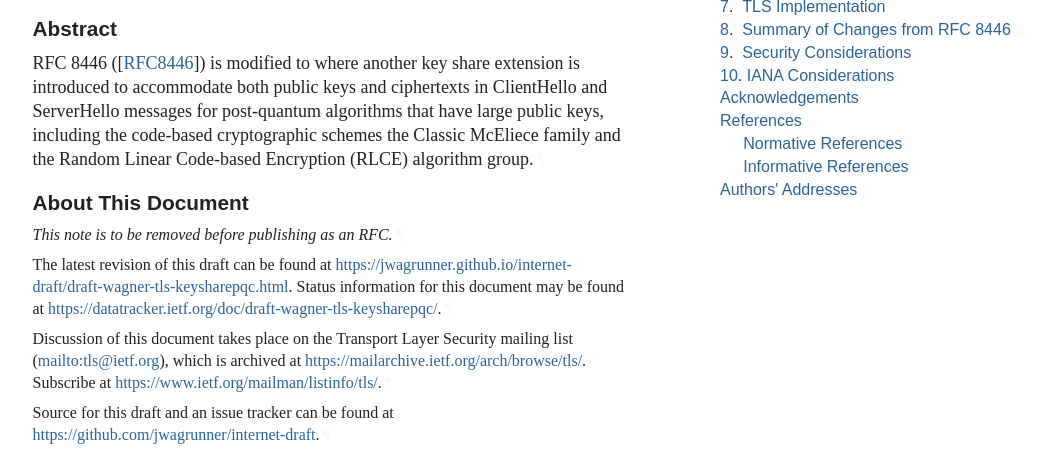
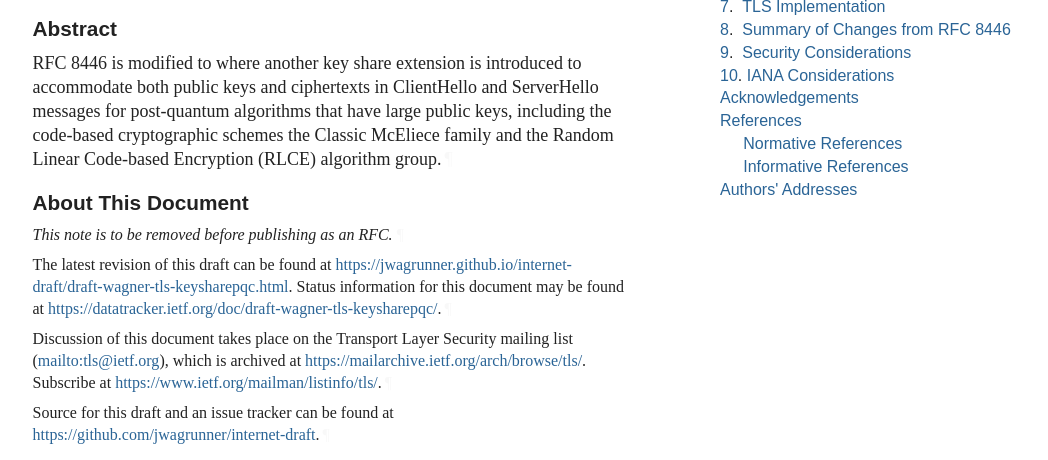
Before and after one commit to jwagrunner/internet-draft, a plain HTML site: page draft-wagner-tls-keysharepqc.html in a window 1280 px wide. Shown: the part 336-796 px from the top of the page, without its empty margins (92-1140 px from the left). Drawn offline with Linux system fonts and the light colour scheme; a web font is replaced by a local one.

Commit message:
Script updating gh-pages from ddad798. [ci skip]

```diff
--- a/draft-wagner-tls-keysharepqc.html
+++ b/draft-wagner-tls-keysharepqc.html
@@ -8,7 +8,7 @@
 <meta content="Jonathan Wagner" name="author">
 <meta content="Yongge Wang" name="author">
 <meta content="
-       RFC 8446 ( ) is modified to where another key share extension is introduced to accommodate both public keys and ciphertexts in ClientHello and ServerHello messages for post-quantum algorithms that have large public keys, including the code-based cryptographic schemes the Classic McEliece family and the Random Linear Code-based Encryption (RLCE) algorithm group.
+       RFC 8446 is modified to where another key share extension is introduced to accommodate both public keys and ciphertexts in ClientHello and ServerHello messages for post-quantum algorithms that have large public keys, including the code-based cryptographic schemes the Classic McEliece family and the Random Linear Code-based Encryption (RLCE) algorithm group.
     " name="description">
 <meta content="xml2rfc 3.28.1" name="generator">
 <meta content="key share" name="keyword">
@@ -1085,7 +1085,7 @@ svg :is([fill="white"], [fill^="#fff"]) {
 <h1 id="title">New Key Share Extension for Classic McEliece Algorithms</h1>
 <section id="section-abstract">
       <h2 id="abstract"><a href="#abstract" class="selfRef">Abstract</a></h2>
-<p id="section-abstract-1">RFC 8446 (<span>[<a href="#RFC8446" class="cite xref">RFC8446</a>]</span>) is modified to where another key share extension is introduced to accommodate both public keys and ciphertexts in ClientHello and ServerHello messages for post-quantum algorithms that have large public keys, including the code-based cryptographic schemes the Classic McEliece family and the Random Linear Code-based Encryption (RLCE) algorithm group.<a href="#section-abstract-1" class="pilcrow">¶</a></p>
+<p id="section-abstract-1">RFC 8446 is modified to where another key share extension is introduced to accommodate both public keys and ciphertexts in ClientHello and ServerHello messages for post-quantum algorithms that have large public keys, including the code-based cryptographic schemes the Classic McEliece family and the Random Linear Code-based Encryption (RLCE) algorithm group.<a href="#section-abstract-1" class="pilcrow">¶</a></p>
 </section>
 <section class="note rfcEditorRemove" id="section-note.1">
       <h2 id="name-about-this-document">
```
Also changed, not shown: draft-wagner-tls-keysharepqc.txt.
